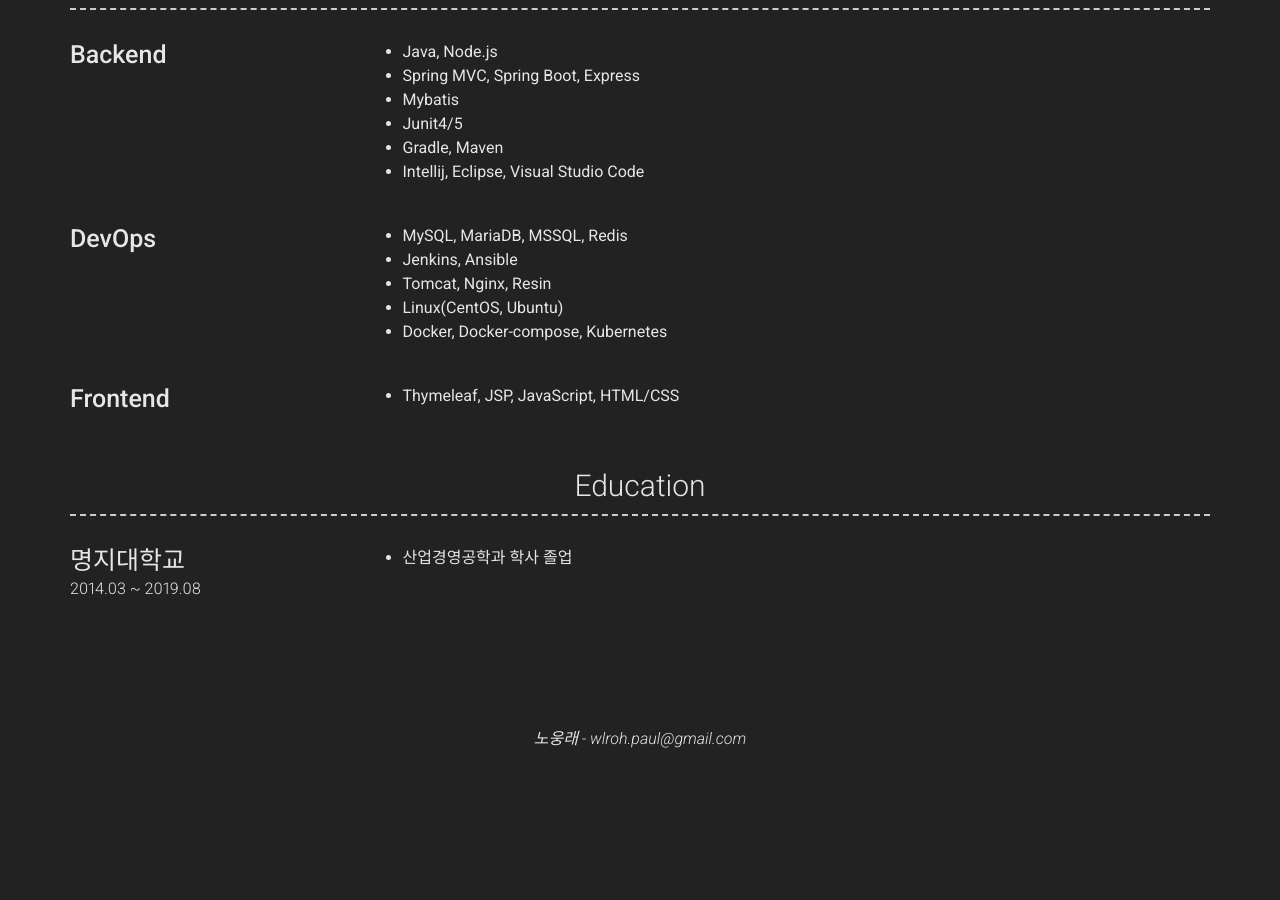
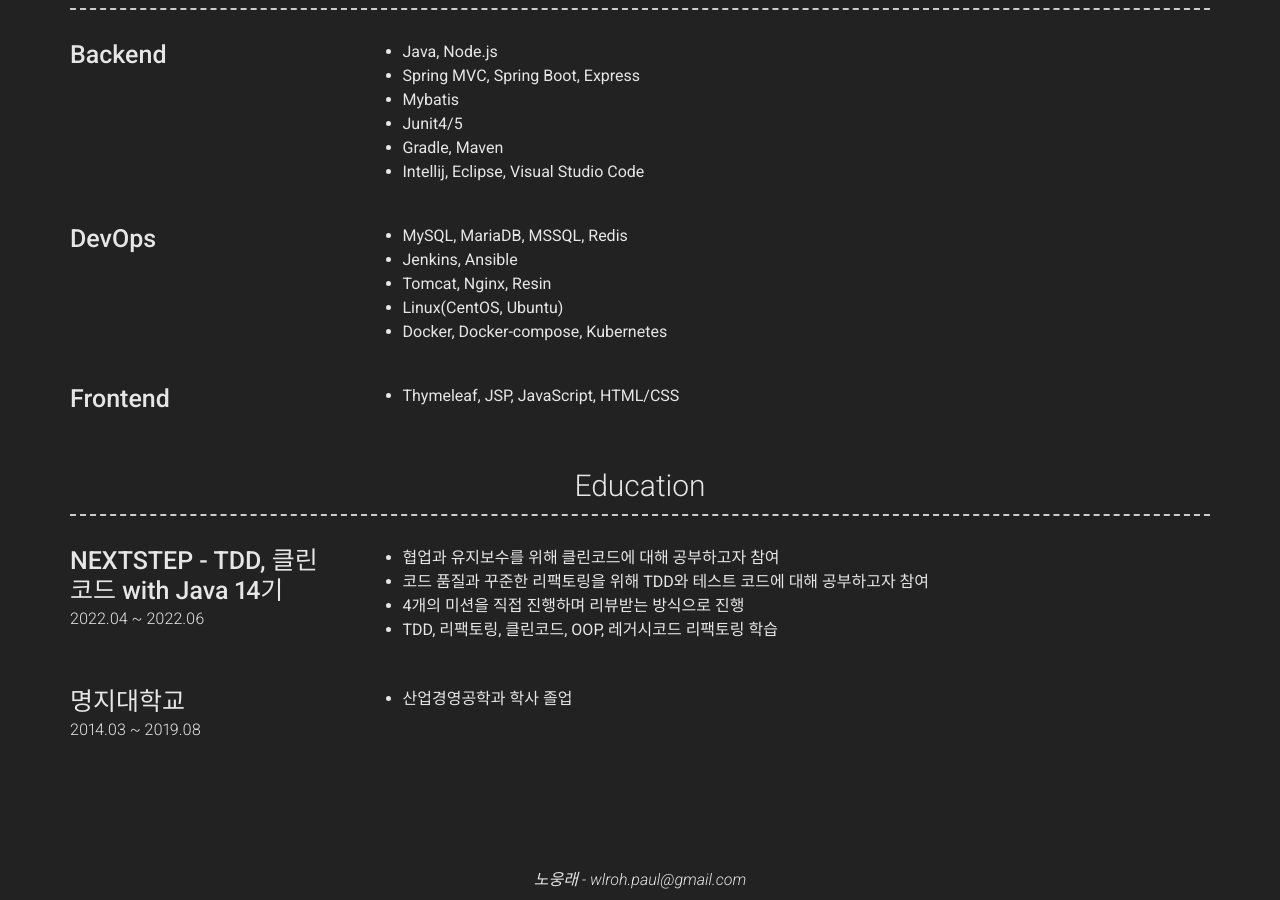
Before and after one commit to wlroh/wlroh.github.io, a Jekyll site: the page built from resume.md, in a window 1280 px wide and 900 px high, scrolled down 3708 px. Built offline with Jekyll 4.4.1, drawn with Linux system fonts in a browser that asks for light colours; nearby versions of some CDN libraries; before the commit the page ends 4467 px from its top, so only the background shows below that.

Commit message:
docs: 교육 카테고리 내용 추가

```diff
--- a/_data/resume/education.yml
+++ b/_data/resume/education.yml
@@ -3,7 +3,16 @@
   content:
     - layout: left
       left_area_vertical_align: top
+      title: NEXTSTEP - TDD, 클린 코드 with Java 14기
+      caption: 2022.04 ~ 2022.06
+      description: |
+        * 협업과 유지보수를 위해 클린코드에 대해 공부하고자 참여
+        * 코드 품질과 꾸준한 리팩토링을 위해 TDD와 테스트 코드에 대해 공부하고자 참여
+        * 4개의 미션을 직접 진행하며 리뷰받는 방식으로 진행
+        * TDD, 리팩토링, 클린코드, OOP, 레거시코드 리팩토링 학습
+    - layout: left
+      left_area_vertical_align: top
       title: 명지대학교
       caption: 2014.03 ~ 2019.08
-      description: | # this will include new lines to allow paragraphs
+      description: |
         * 산업경영공학과 학사 졸업
```
